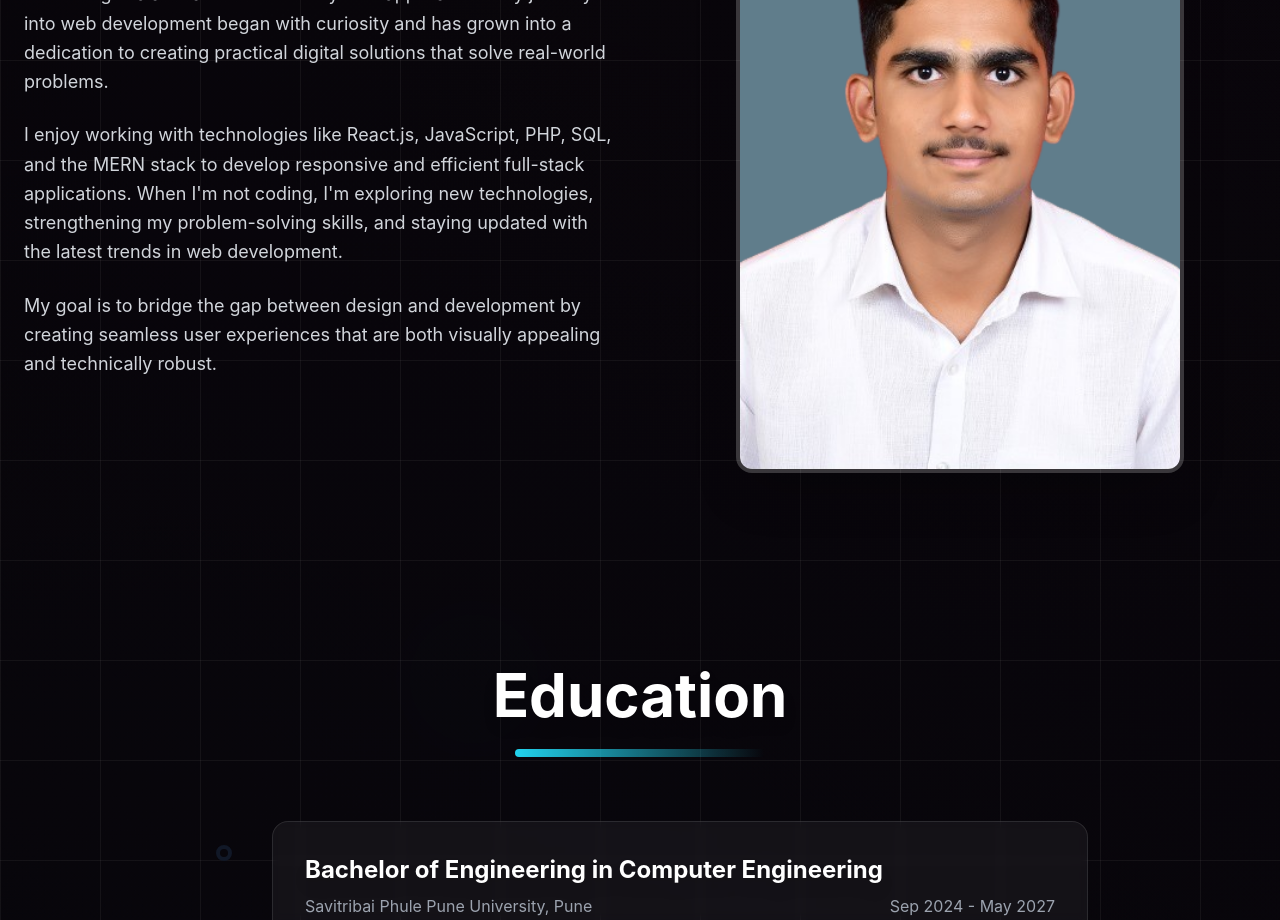
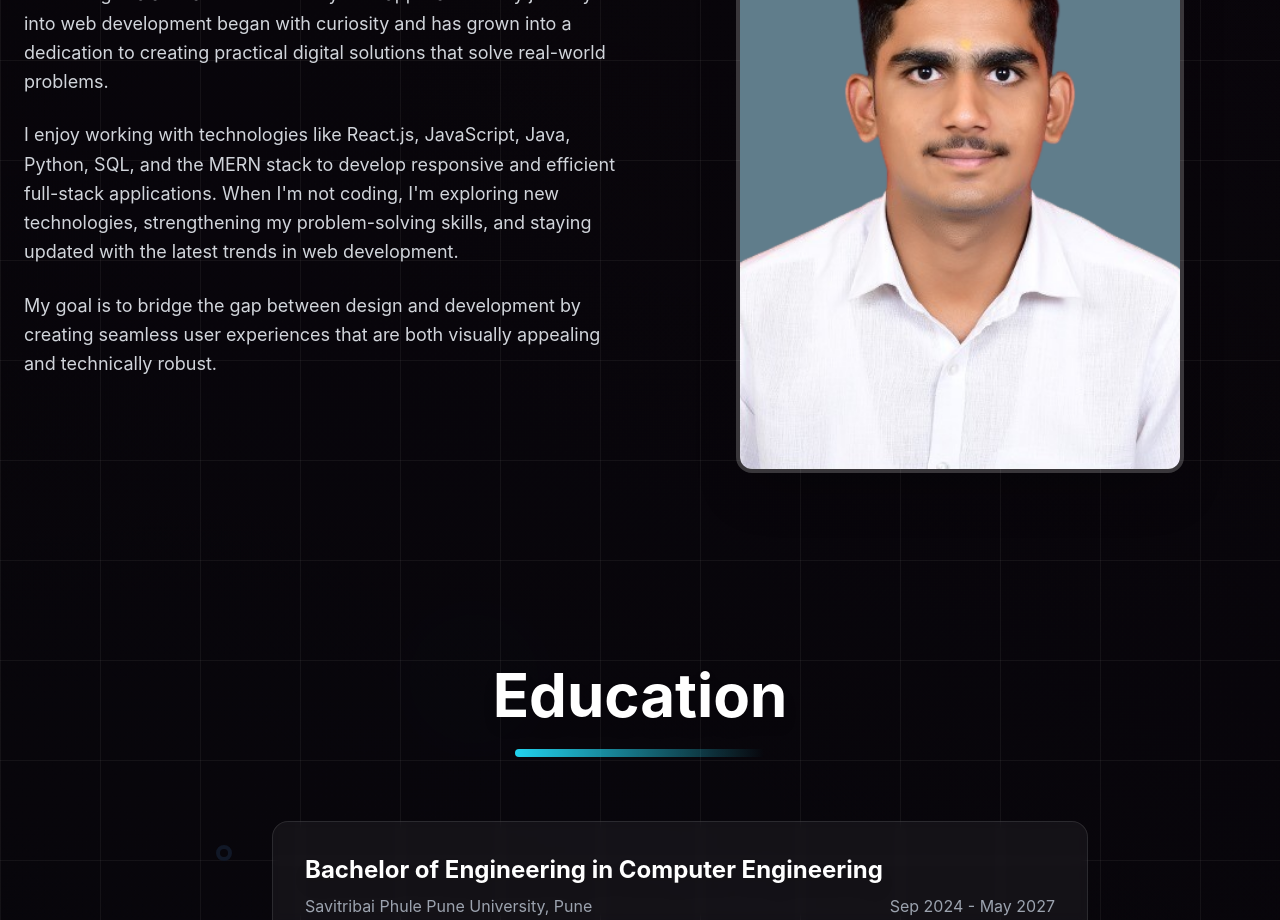
Before and after one commit to Chetanmore4596/My-Portfolio, a Next.js app: page / in a window 1280 px wide. Shown: the part 1240-2160 px from the top of the page. Built offline with nearby package versions, Linux system fonts and the light colour scheme.

Commit message:
Update page.tsx

```diff
--- a/src/app/page.tsx
+++ b/src/app/page.tsx
@@ -446,7 +446,7 @@ export default function Home() {
                 that solve real-world problems.
               </p>
               <p>
-                I enjoy working with technologies like React.js, JavaScript, PHP, SQL, and the MERN stack
+                I enjoy working with technologies like React.js, JavaScript, Java, Python, SQL, and the MERN stack
                 to develop responsive and efficient full-stack applications. When I&apos;m not coding,
                 I&apos;m exploring new technologies, strengthening my problem-solving skills, and staying
                 updated with the latest trends in web development.
```
